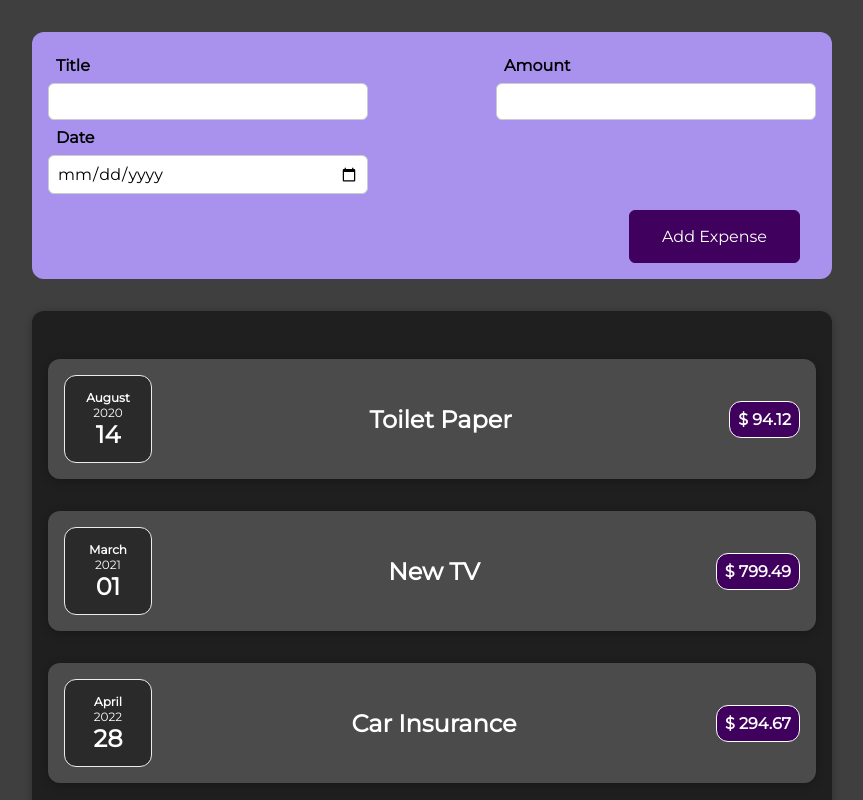
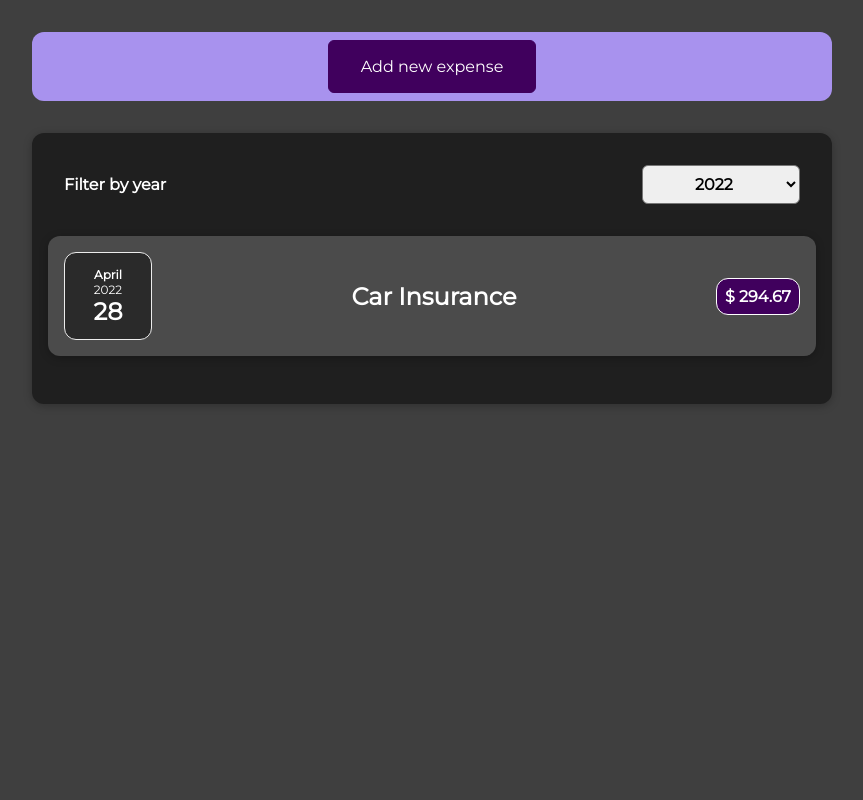
Before and after one commit to Anonymous-098/ExpenseTracker, a React (Create React App) app: page / in a window 1280 px wide. Shown: the top 800 px of the page, without its empty margins (208-1071 px from the left). Built offline with nearby package versions, Linux system fonts and the light colour scheme.

Commit message:
Filter option added(without chart)

```diff
--- /dev/null
+++ b/src/components/Expenses/ExpenseFilter.css
@@ -0,0 +1,19 @@
+.expense-filter{
+    color: white;
+    padding: 0 1rem;
+    font-weight: bold;
+}
+
+.expense-filter__controls{
+    display: flex;
+    justify-content: space-between;
+    width: 100%;
+    align-items: center;
+    margin: 1rem 0;
+}
+
+.expense-filter__controls select{
+    border-radius: 6px;
+    font: inherit;
+    padding: 0.5rem 3rem;
+}
--- /dev/null
+++ b/src/components/Expenses/ExpenseFilter.js
@@ -0,0 +1,25 @@
+import React from "react";
+import "./ExpenseFilter.css";
+
+const ExpenseFilter = (props) => {
+
+    const dropDownValueHandler = (e) =>{
+        props.onChangeYear(e.target.value);
+    }
+
+  return (
+    <div className="expense-filter">
+      <div className="expense-filter__controls">
+        <label>Filter by year</label>
+        <select value={props.selected} onChange={dropDownValueHandler}>
+          <option value="2023">2023</option>
+          <option value="2022">2022</option>
+          <option value="2021">2021</option>
+          <option value="2020">2020</option>
+        </select>
+      </div>
+    </div>
+  );
+};
+
+export default ExpenseFilter;
--- a/src/components/Expenses/Expenses.js
+++ b/src/components/Expenses/Expenses.js
@@ -1,15 +1,28 @@
-import React from "react";
+import React, { useState } from "react";
 import ExpenseItem from "./ExpenseItem";
 import Card from "../UI/Card";
 import "./Expenses.css";
+import ExpenseFilter from "./ExpenseFilter";
+import ExpensesList from "./ExpensesList";
 
 const Expenses = (props) => {
+  const [filteredYear, setFilteredYear] = useState("2022");
+
+  const getFilteredYear = (year) => {
+    setFilteredYear(year);
+  };
+
+  const filteredExpenses = props.expenses.filter((expense) => {
+    return expense.date.getFullYear().toString() === filteredYear;
+  });
+
   return (
-    <Card className="expenses">
-      {props.expenses.map((expense) => (
-        <ExpenseItem expensesDetails={expense} key={expense.id} />
-      ))}
-    </Card>
+    <div>
+      <Card className="expenses">
+        <ExpenseFilter onChangeYear={getFilteredYear} selected={filteredYear} />
+        <ExpensesList expenses={filteredExpenses} />
+      </Card>
+    </div>
   );
 };
 
--- /dev/null
+++ b/src/components/Expenses/ExpensesList.css
@@ -0,0 +1,4 @@
+.no-expense-style{
+    text-align: center;
+    color: white;
+}
--- /dev/null
+++ b/src/components/Expenses/ExpensesList.js
@@ -0,0 +1,23 @@
+import React from "react";
+import ExpenseItem from "./ExpenseItem";
+import './ExpensesList.css';
+
+const ExpensesList = (props) => {
+  let expenseContent = <p>No Expenses Found</p>;
+
+  if (props.expenses.length === 0) {
+    return(
+        <h2 className="no-expense-style">No expenses found</h2>
+    )
+  }
+
+  return(
+      <div>
+          {props.expenses.map((expense) => (
+            <ExpenseItem expensesDetails={expense} key={expense.id} />
+            ))}
+      </div>
+  )
+};
+
+export default ExpensesList;
--- a/src/components/NewExpense/ExpenseForm.js
+++ b/src/components/NewExpense/ExpenseForm.js
@@ -31,7 +31,12 @@ const ExpenseForm = (props) => {
     setEnteredTitle('');
     setEnteredAmount('');
     setEnteredDate('');
+    props.cancelButtonHandler();
   };
+
+  const cancelHandler = () =>{
+    props.cancelButtonHandler();
+  }
 
   return (
     <form onSubmit={formHandler}>
@@ -66,6 +71,7 @@ const ExpenseForm = (props) => {
         </div>
       </div>
       <div className="new-expense__actions">
+        <button type="submit" onClick={cancelHandler}>Cancel</button>
         <button type="submit">Add Expense</button>
       </div>
     </form>
--- a/src/components/NewExpense/NewExpenses.css
+++ b/src/components/NewExpense/NewExpenses.css
@@ -4,3 +4,26 @@
     margin: 2rem auto;
     border-radius: 12px;
 }
+
+.add-expense{
+    font: inherit;
+    border-radius: 6px;
+    padding: 1rem 2rem;
+    margin: 0.5rem 0rem;
+    border: 1px solid #40005d;
+    cursor: pointer;
+    background-color: #40005d;
+    color: white;
+    align-items: center;
+}
+
+.add-expense:hover{
+    background-color: #510674;
+    border-color: #510674;
+}
+
+.add-expense__control{
+    display: flex;
+    align-items: center;
+    justify-content: center;
+}
--- a/src/components/NewExpense/NewExpenses.js
+++ b/src/components/NewExpense/NewExpenses.js
@@ -1,22 +1,33 @@
-import React from "react";
-import './NewExpenses.css';
+import React, { useState } from "react";
+import "./NewExpenses.css";
 import ExpenseForm from "./ExpenseForm";
 
-const NewExpenses = (props) =>{
+const NewExpenses = (props) => {
+  const saveExpenseHandler = (newExpenseData) => {
+    const expenseData = {
+      ...newExpenseData,
+      id: Math.random().toString(),
+    };
+    props.onAddExpense(expenseData);
+  };
 
-    const saveExpenseHandler = (newExpenseData) =>{
-        const expenseData = {
-            ...newExpenseData,
-            id:Math.random().toString(),
-        }
-        props.onAddExpense(expenseData);
-    }
+  const [showForm, setShowForm] = useState(false);
 
-    return(
-        <div className="new-expense">
-            <ExpenseForm onSaveExpense={saveExpenseHandler}/>
+  const addExpenseButtonHandler = () =>{
+      setShowForm(!showForm);
+  }
+
+  return (
+    <div className="new-expense">
+      {showForm ? (
+        <ExpenseForm onSaveExpense={saveExpenseHandler} cancelButtonHandler={addExpenseButtonHandler}/>
+      ) : (
+        <div className="add-expense__control">
+            <button className="add-expense" onClick={addExpenseButtonHandler}>Add new expense</button>
         </div>
-    )
-}
+      )}
+    </div>
+  );
+};
 
 export default NewExpenses;
```
